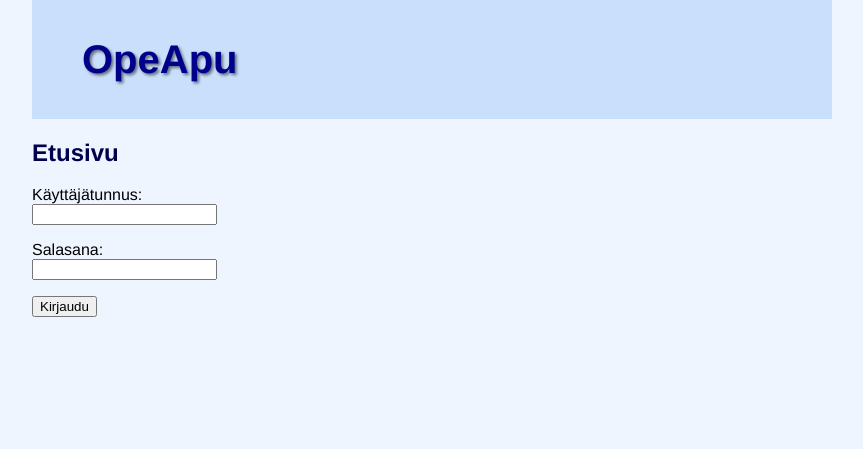
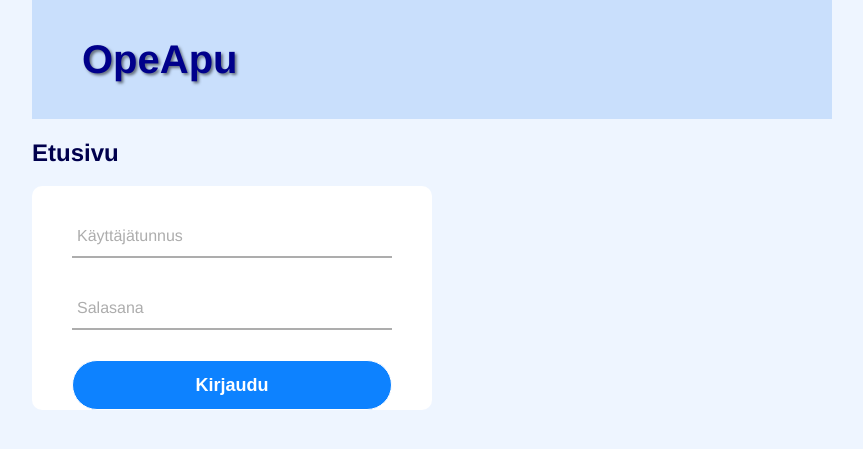
Before and after one commit to Ethervortex/opeapu, a Flask app: page / in a window 1280 px wide. Shown: the top 449 px of the page, without its empty margins (208-1071 px from the left). Run offline with Flask 3, Linux system fonts and the light colour scheme.

Commit message:
Add css to loginform

```diff
--- a/static/main.css
+++ b/static/main.css
@@ -14,6 +14,7 @@ body {
     max-width: 50em;
     font-family: 'Montserrat', 'Helvetica', sans-serif;
     background: rgb(238, 245, 255);
+    overflow: hidden;
 }
 
 h2 {
@@ -169,3 +170,83 @@ nav li a:hover {
 .activity-table tbody tr:last-of-type {
     border-bottom: 2px solid darkblue;
 }
+
+.box {
+    position: absolute;
+    width: 400px;
+    background: white;
+    border-radius: 10px;
+}
+
+.box form {
+    padding: 0 40px;
+    box-sizing: border-box;
+}
+
+form .t-field {
+    position: relative;
+    border-bottom: 2px solid #adadad;
+    margin: 30px 0;
+}
+
+.t-field input {
+    width: 100%;
+    padding: 0 5px;
+    height: 40px;
+    font-size: 16px;
+    border: none;
+    background: none;
+    outline: none;
+}
+
+.t-field label {
+    position: absolute;
+    top: 50%;
+    left: 5px;
+    color: #adadad;
+    transform: translateY(-50%);
+    font-size: 16px;
+    pointer-events: none;
+    transition: .3s;
+}
+
+.t-field span::before {
+    content: '';
+    position: absolute;
+    top: 40px;
+    left: 0;
+    width: 0%;
+    height: 2px;
+    background: darkblue;
+    transition: 0.3s;
+}
+
+.t-field input:focus ~ label,
+.t-field input:valid ~ label {
+    top: -5px;
+    background: white;
+    color: darkblue;
+}
+
+.t-field input:focus ~ span::before,
+.t-field input:valid ~ span::before {
+    width: 100%;
+}
+
+.login-input {
+    width: 100%;
+    height: 50px;
+    border: 1px solid;
+    background: #0d82ff;
+    border-radius: 25px;
+    font-size: 18px;
+    color: white;
+    font-weight: 700;
+    cursor: pointer;
+    outline: none;
+}
+
+.login-input:hover {
+    background-color: darkblue;
+    transition: .3s;
+}
--- a/templates/index.html
+++ b/templates/index.html
@@ -38,13 +38,21 @@
             </div>
         {% endif %}
         {% endwith %}
+        <div class="box">
+            <form action="/login" method="POST">
+                <div class="t-field">
+                    <input type="text" required name="username">
+                    <span></span>
+                    <label>Käyttäjätunnus</label>
+                </div>
+                <div class="t-field">
+                    <input type="password" required name="password">
+                    <span></span>
+                    <label>Salasana</label>
+                </div>
 
-        <form action="/login" method="POST">
-            <p>Käyttäjätunnus:<br>
-            <input type="text" name="username"></p>
-            <p>Salasana:<br>
-            <input type="password" name="password"></p>
-            <input type="submit" value="Kirjaudu">
-        </form>
+                <input class="login-input" type="submit" value="Kirjaudu">
+            </form>
+        </div>
     {% endif %}
 {% endblock %}
```
Also changed, not shown: templates/students.html (+11 -5 lines).
